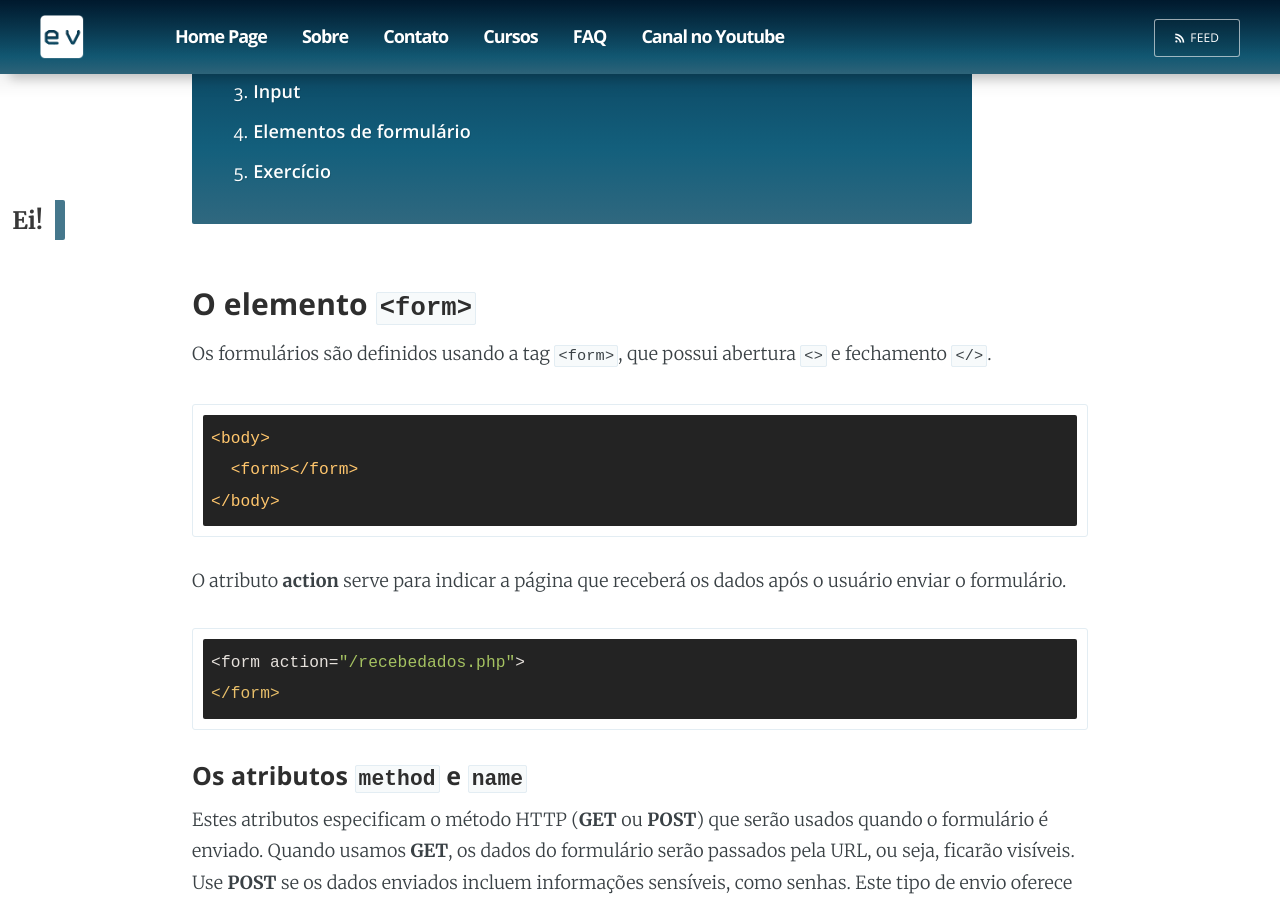
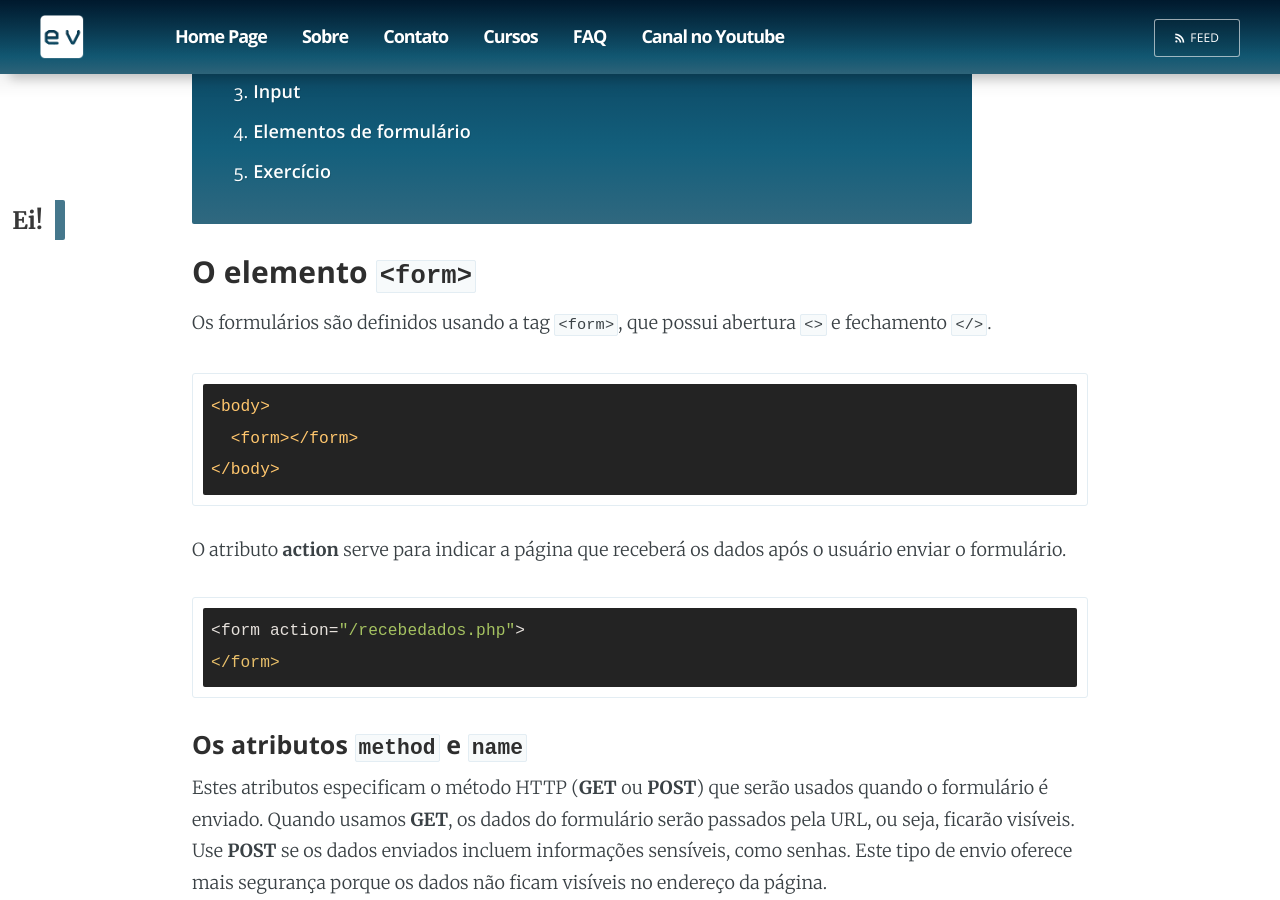
Before and after one commit to EnVolte/envolte.github.io, a Jekyll site: the page built from _cursos/HTML-CSS/parte-4.md, in a window 1280 px wide and 900 px high, scrolled down 1217 px. Built offline with Jekyll 4.4.1, drawn with Linux system fonts in a browser that asks for light colours; a script that is not in the unit is left out; comment, search, counter and statistics services are not loaded.

Commit message:
Update parte-4.md

```diff
--- a/_cursos/HTML-CSS/parte-4.md
+++ b/_cursos/HTML-CSS/parte-4.md
@@ -24,7 +24,7 @@ Nesta 4ª parte, vamos aprender sobre os **formulários**. Não pense que eles s
 
 </ol>
 </section>
-</section><br>
+</section>
 
 <span id="01"></span>
 ### O elemento ``<form>``
```
